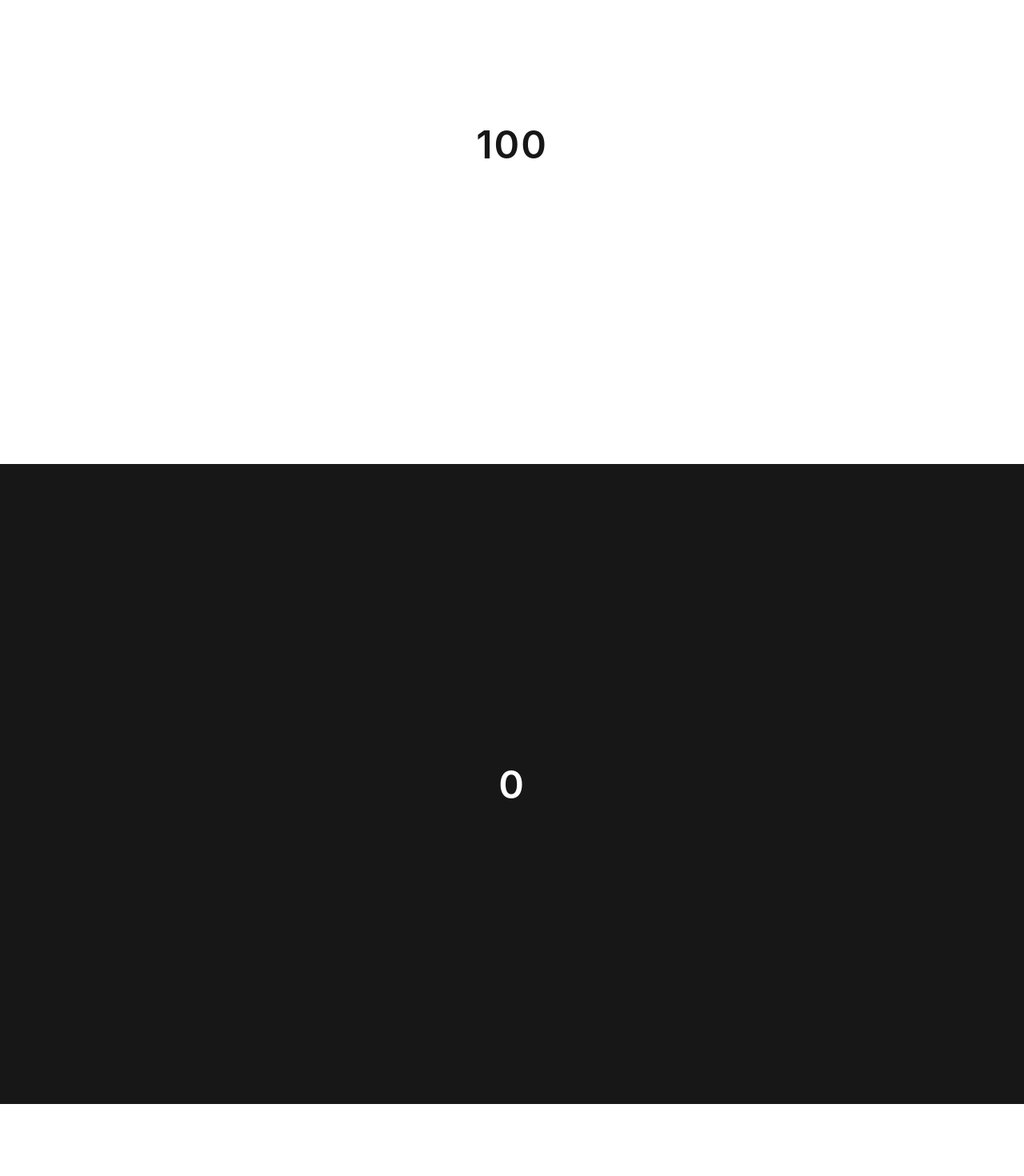
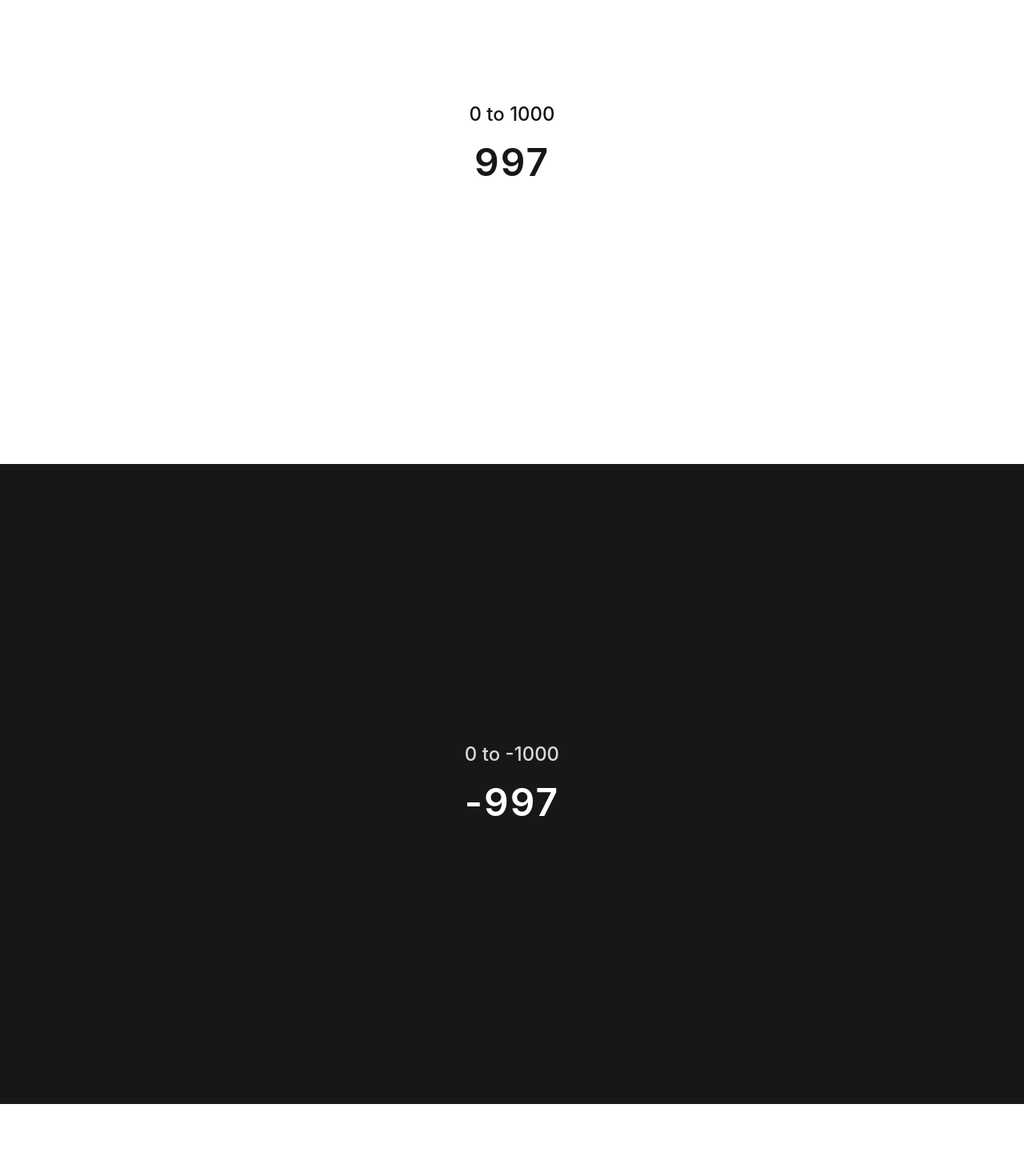
Before and after one commit to driaug/animated-counter, a React (Create React App) app: page / in a window 1280 px wide. Shown: the part 220-1690 px from the top of the page at 80% size. Before the commit the page ends 1600 px from the top, so only its background shows below. Built offline with nearby package versions, Linux system fonts and the light colour scheme.

Commit message:
Added contact and animations

```diff
--- a/src/App.tsx
+++ b/src/App.tsx
@@ -6,14 +6,22 @@ export default function App() {
   return (
     <>
       <section>
-        <h2>
-          <Counter value={100} />
-        </h2>
+        <h2>0 to 1000</h2>
+        <p>
+          <Counter value={1000} />
+        </p>
       </section>
       <section>
-        <h2>
+        <h2>0 to -1000</h2>
+        <p>
+          <Counter value={-1000} />
+        </p>
+      </section>
+      <section>
+        <h2>1000 to 0</h2>
+        <p>
           <Counter value={1000} direction="down" />
-        </h2>
+        </p>
       </section>
     </>
   );
--- a/src/components/Counter.tsx
+++ b/src/components/Counter.tsx
@@ -15,7 +15,10 @@ export default function Counter({
 }) {
   const ref = useRef<HTMLSpanElement>(null);
   const motionValue = useMotionValue(direction === "down" ? value : 0);
-  const springValue = useSpring(motionValue);
+  const springValue = useSpring(motionValue, {
+    damping: 100,
+    stiffness: 100,
+  });
   const isInView = useInView(ref, { once: true, margin: "-250px" });
 
   useEffect(() => {
@@ -30,7 +33,7 @@ export default function Counter({
         if (ref.current) {
           ref.current.textContent = Intl.NumberFormat("en-US").format(
             latest.toFixed(0)
-          ).replace("-", "");
+          );
         }
       }),
     [springValue]
--- a/src/styles/index.css
+++ b/src/styles/index.css
@@ -12,20 +12,34 @@ section {
     display: flex;
     justify-content: center;
     align-items: center;
+    flex-direction: column;
+    gap: 16px;
 }
 
-section:last-child {
+section:nth-child(odd) {
     background-color: #171717;
+
 }
 
+section h2 {
+    font-size: 1.5rem;
+    color: #171717;
+    margin: 0;
+    font-weight: 500;
+}
 
-section h2 {
+section p {
     font-size: 3rem;
     color: #171717;
     letter-spacing: 2px;
     font-weight: 600;
+    margin: 0;
 }
 
-section:last-child h2 {
+section:nth-child(odd) h2 {
+    color: #d9d9d9
+}
+
+section:nth-child(odd) p {
     color: #fff;
 }
```
